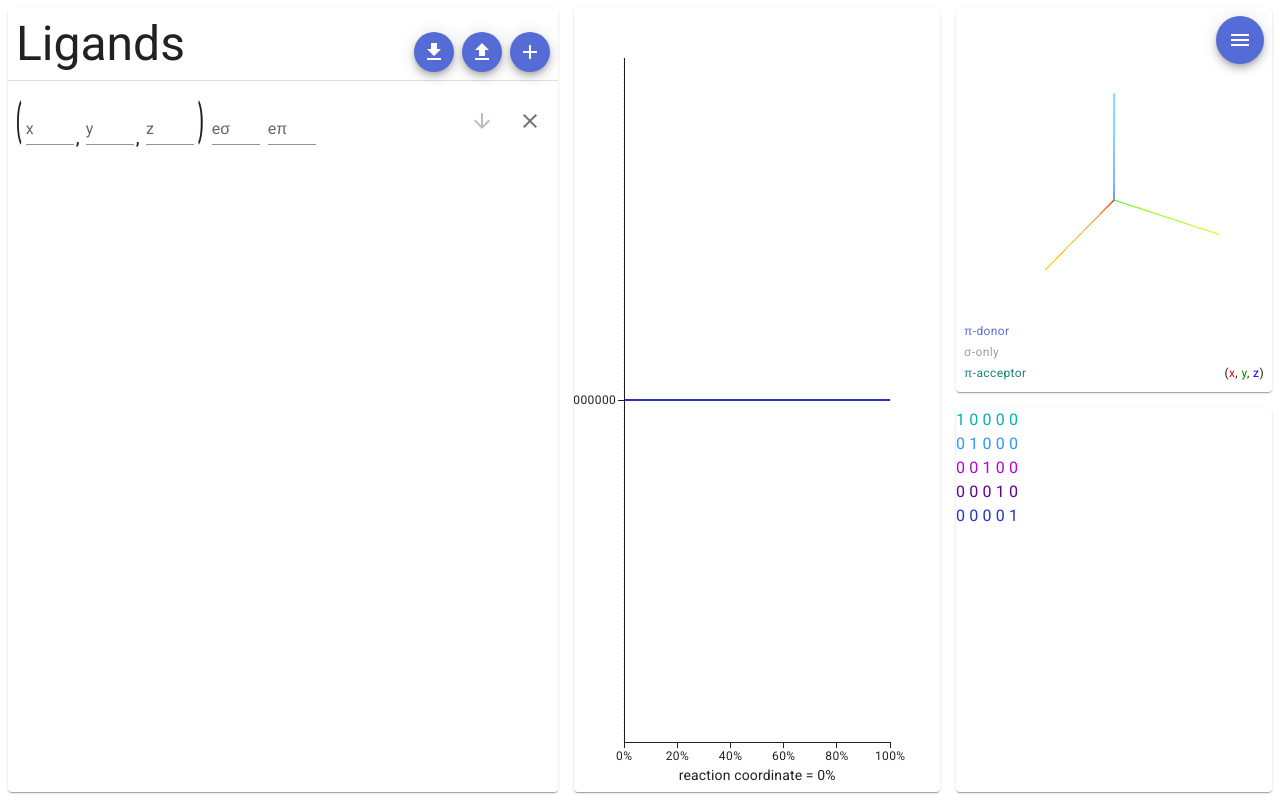
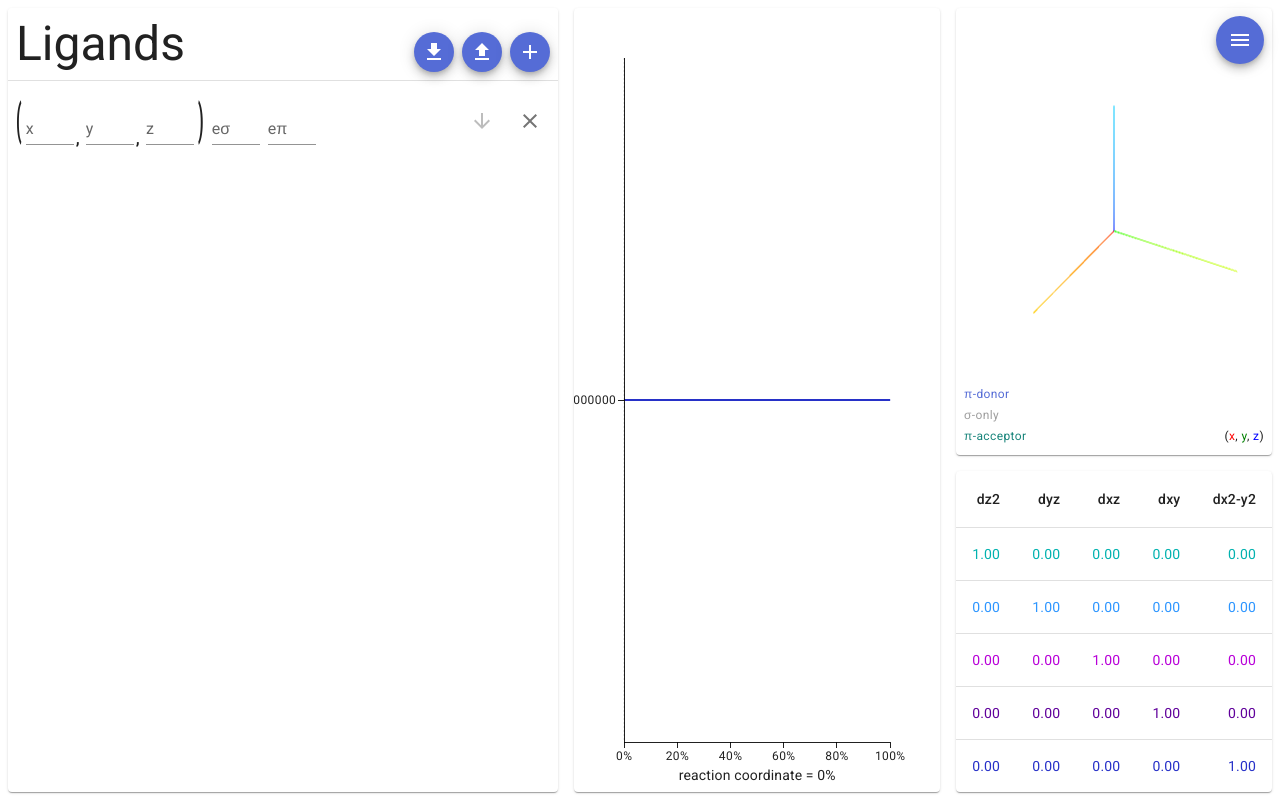
Before and after one commit to jack-thomascolwell/aom, a React (Vite) app: page / in a window 1280 px wide. Built offline with nearby package versions, Linux system fonts and the light colour scheme.

Commit message:
Created table display for wavefunctions

```diff
--- a/src/LigandField.tsx
+++ b/src/LigandField.tsx
@@ -115,7 +115,7 @@ export default function LigandField() {
     };
 
     return (
-        <div css={{display: 'grid', gridTemplateRows: '1fr 1fr', gridTemplateColumns: '45fr 30fr 25fr', width: '100vw', height: '100vh', padding: theme.spacing(1), gridGap: theme.spacing(2)}}>
+        <div css={{display: 'grid', gridTemplateRows: '1fr auto', gridTemplateColumns: '45fr 30fr 25fr', width: '100vw', height: '100vh', padding: theme.spacing(1), gridGap: theme.spacing(2)}}>
             <div css={{gridRow: '1/3', gridColumn: '1/1', width: '100%', height: '100%'}}>
                 <LigandFieldInput sx={{width: "100%", height: "100%", maxHeight: '100%', maxWidth: '100%' }}/>
             </div>
--- a/src/LigandFieldEnergies.tsx
+++ b/src/LigandFieldEnergies.tsx
@@ -66,7 +66,7 @@ export default function LigandFieldEnergies(props: { sx?: any, steps: number, da
                 series={['z2', 'yz', 'xz', 'xy', 'x2-y2'].map((name,i) => ({
                     type: 'line',
                     dataKey: name,
-                    label: `d${name}`,
+                    label: `d${name}'`,
                     showMark: false,
                 }))}
                 dataset={props.dataset}>
--- a/src/LigandFieldWavefunctions.tsx
+++ b/src/LigandFieldWavefunctions.tsx
@@ -1,19 +1,47 @@
 import React from 'react';
-import { useTheme, Paper } from '@mui/material';
-import { ChartsColorPalette } from '@mui/x-charts';
+import { useTheme, Paper, TableContainer, Table, TableHead, TableRow, TableCell, TableBody } from '@mui/material';
 
 export default function LigandFieldWavefunctions(props: { sx?: any, eigenvectors: Array<number>, palette: string[]}) {
-    const round = (x: number) => Math.round(x * 100) / 100;
-    console.log(props.palette);
+    const theme = useTheme();
+    const round = (x: number) => x.toFixed(2);
+
     return (
-        <Paper sx= {{ ...props.sx }}>
-            { ['z2','yz','xz','xy','x2-y2'].map((name, i) =>
-                <div key={name}>
-                    {[0,1,2,3,4].map(j =>
-                        <span css={{color: props.palette[i]}}>{round(props.eigenvectors[i*5+j])} </span>
-                    )}
-                </div>
-            )}
-        </Paper>
+        <TableContainer component={Paper} sx= {{ ...props.sx, overflow: 'auto', scrollbarWidth: "none", '&::-webkit-scrollbar': { display: 'none' }, '&-ms-overflow-style:': { display: 'none' } }}>
+            <Table>
+                <TableHead>
+                    <TableRow>
+                    <TableCell align="right">dz2</TableCell>
+                    <TableCell align="right">dyz</TableCell>
+                    <TableCell align="right">dxz</TableCell>
+                    <TableCell align="right">dxy</TableCell>
+                    <TableCell align="right">dx2-y2</TableCell>
+                    </TableRow>
+                </TableHead>
+                <TableBody>
+                    {['z2','yz','xz','xy','x2-y2'].map((orbital, i) => (
+                        <TableRow key={orbital} sx={{ '&:last-child td, &:last-child th': { border: 0 } }} >
+                            {[0,1,2,3,4].map(j =>
+                                <TableCell sx={{ color: props.palette[i] }} key={i*5+j} align="right">{round(props.eigenvectors[i*5+j])}</TableCell>
+                            )}
+                        </TableRow>
+                    ))}
+                </TableBody>
+            </Table>
+            </TableContainer>
+        // <Paper >
+        //     <div css={{position: 'sticky', top: 0, backgroundColor: theme.palette.background.paper, zIndex: 1}}>
+        //         <Stack direction='row' justifyContent='flex-end' alignItems='flex-end' useFlexGap p={1} spacing={1}>
+        //             <Typography variant='h6' sx={{marginRight: 'auto'}} >Eigenfunctions</Typography>
+        //         </Stack>
+        //         <Divider orientation='horizontal' />
+        //     </div>
+        //     { ['z2','yz','xz','xy','x2-y2'].map((name, i) =>
+        //         <div key={name}>
+        //             {[0,1,2,3,4].map(j =>
+        //                 <span css={{color: props.palette[i]}}>{round(props.eigenvectors[i*5+j])} </span>
+        //             )}
+        //         </div>
+        //     )}
+        // </Paper>
     );
 }
```
